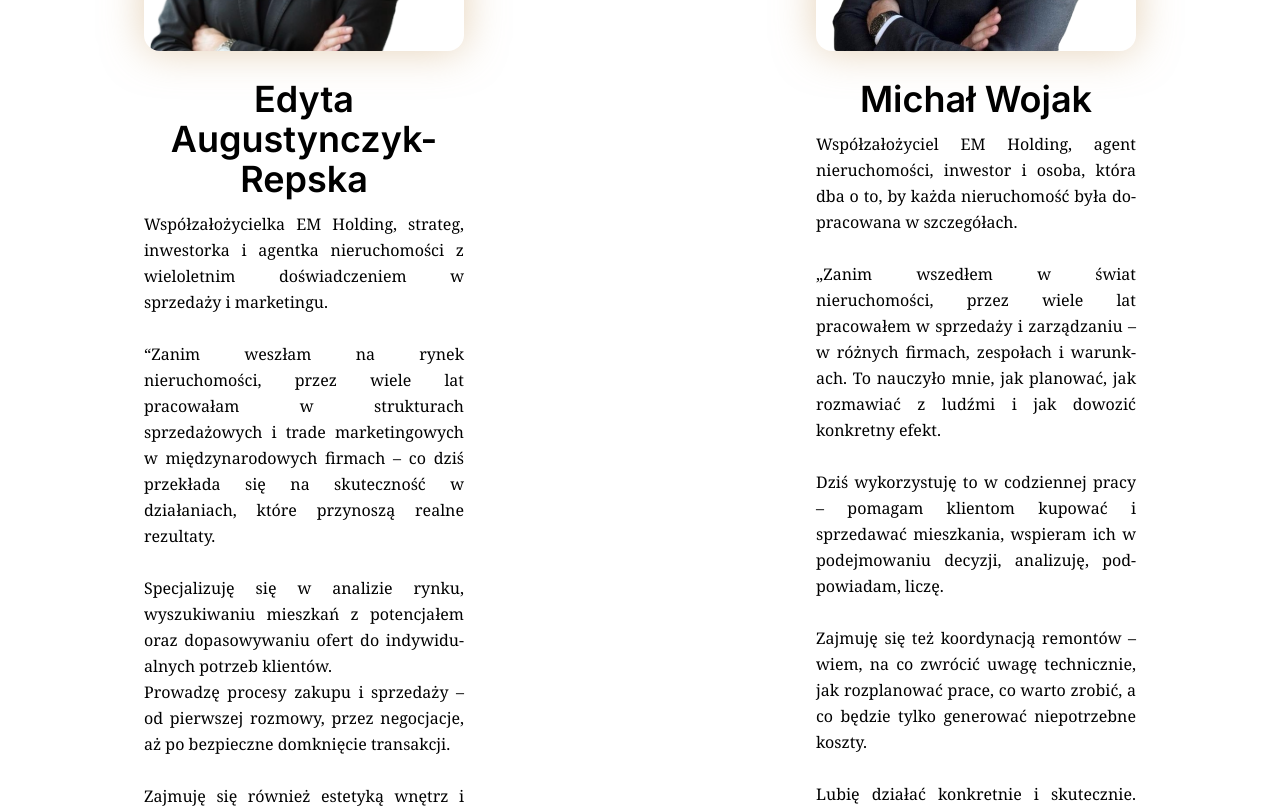
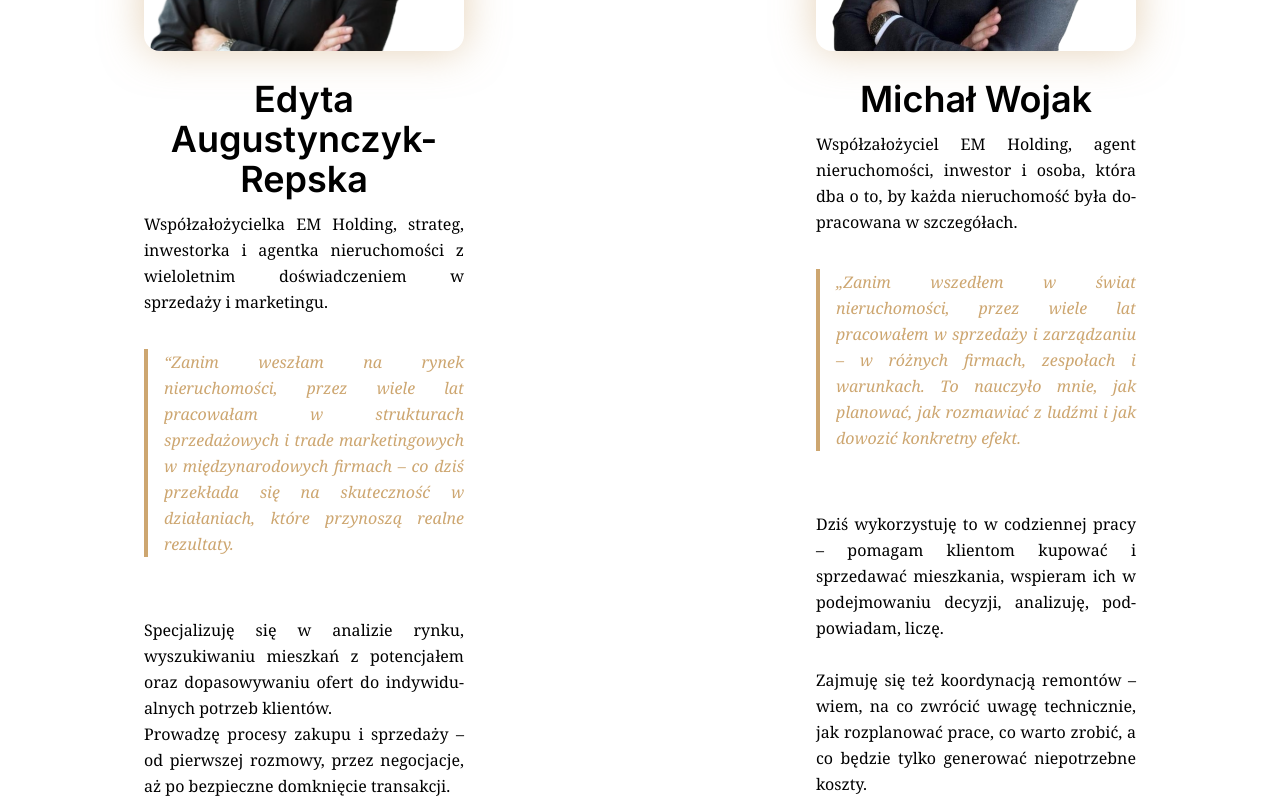
Before and after one commit to karol-wojak/real_estate_website, a React (Vite) app: page / in a window 1280 px wide. Shown: the part 4660-5468 px from the top of the page. Built offline with nearby package versions, Linux system fonts and the light colour scheme.

Commit message:
Update AboutUs page: improve text formatting and readability for better presentation

```diff
--- a/src/pages/AboutUs.jsx
+++ b/src/pages/AboutUs.jsx
@@ -19,7 +19,7 @@ const AboutUsPage = () => (
                 <li className="flex items-start gap-2"><span>🔸</span><span>Działamy aktywnie – pozyskujemy klientów, analizujemy rynek, planujemy i realizujemy.</span></li>
                 <li className="flex items-start gap-2"><span>🔸</span><span>Na każdym etapie procesu jesteśmy Twoim partnerem, nie tylko pośrednikiem.</span></li>
             </ul>
-            <p>Powiedz, czego potrzebujesz – a my znajdziemy najlepsze rozwiązanie.</p>
+            <p>Powiedz, czego potrzebujesz – a my znajdziemy najlepsze&nbsp;rozwiązanie.</p>
         </div>
         <div className="grid grid-cols-1 md:grid-cols-2 gap-32">
             <div className="flex flex-col items-center">
@@ -32,18 +32,19 @@ const AboutUsPage = () => (
                     />
                 </div>
                 <div className="max-w-xs w-full">
-                    <h3 className="text-2xl sm:text-3xl md:text-4xl font-semibold mb-3 mt-3 text-center break-words">Edyta Augustynczyk-Repska
-</h3>
+                    <h3 className="text-2xl sm:text-3xl md:text-4xl font-semibold mb-3 mt-3 text-center break-words">Edyta Augustynczyk-Repska</h3>
                     <p className="text-black font-serif text-justify leading-relaxed space-y-2 break-words hyphens-auto">
                         Współzałożycielka EM Holding, strateg, inwestorka i agentka nieruchomości z wieloletnim doświadczeniem w sprzedaży i marketingu.<br/><br/>
-  “Zanim weszłam na rynek nieruchomości, przez wiele lat pracowałam w strukturach sprzedażowych i trade marketingowych w międzynarodowych firmach – co dziś przekłada się na skuteczność w działaniach, które przynoszą  realne rezultaty.
+                        <span className="italic text-[#cda670] border-l-4 border-[#cda670] pl-4 mt-2 block">
+                            “Zanim weszłam na rynek nieruchomości, przez wiele lat pracowałam w strukturach sprzedażowych i trade marketingowych w międzynarodowych firmach – co dziś przekłada się na skuteczność w działaniach, które przynoszą realne rezultaty.
+                        </span>
                         <br/><br/>
                         Specjalizuję się w analizie rynku, wyszukiwaniu mieszkań z potencjałem oraz dopasowywaniu ofert do indywidualnych potrzeb klientów.<br/>
                         Prowadzę procesy zakupu i sprzedaży – od pierwszej rozmowy, przez negocjacje, aż po bezpieczne domknięcie transakcji.
                         <br/><br/>
                         Zajmuję się również estetyką wnętrz i koncepcjami wykończenia – wiem, jak przygotować nieruchomość, by działała zarówno wizualnie, jak i inwestycyjnie.<br/><br/>
                         Łączę wiedzę rynkową z praktyką inwestorską – potrafię myśleć jak kupujący, jak właściciel i jak inwestor jednocześnie.<br/><br/>
-  Działam z wyczuciem, planem i zaangażowaniem – bo wiem, że zaufanie klientów buduje się działaniem, nie słowami”.
+                        Działam z wyczuciem, planem i zaangażowaniem – bo wiem, że zaufanie klientów buduje się działaniem,&nbsp;nie&nbsp;słowami”.
                     </p>
                 </div>
             </div>
@@ -60,13 +61,15 @@ const AboutUsPage = () => (
                     <h3 className="text-2xl sm:text-3xl md:text-4xl font-semibold mb-3 mt-3 text-center break-words">Michał Wojak</h3>
                     <p className="text-black font-serif text-justify leading-relaxed space-y-2 break-words hyphens-auto">
                         Współzałożyciel EM Holding, agent nieruchomości, inwestor i osoba, która dba o to, by każda nieruchomość była dopracowana w szczegółach.<br/><br/>
+                        <span className="italic text-[#cda670] border-l-4 border-[#cda670] pl-4 mt-2 block">
                             „Zanim wszedłem w świat nieruchomości, przez wiele lat pracowałem w sprzedaży i zarządzaniu – w różnych firmach, zespołach i warunkach. To nauczyło mnie, jak planować, jak rozmawiać z ludźmi i jak dowozić konkretny efekt.
+                        </span>
                         <br/><br/>
                         Dziś wykorzystuję to w codziennej pracy – pomagam klientom kupować i sprzedawać mieszkania, wspieram ich w podejmowaniu decyzji, analizuję, podpowiadam, liczę.
                         <br/><br/>
                         Zajmuję się też koordynacją remontów – wiem, na co zwrócić uwagę technicznie, jak rozplanować prace, co warto zrobić, a co będzie tylko generować niepotrzebne koszty.
                         <br/><br/>
-  Lubię działać konkretnie i skutecznie. Mieszkanie to nie tylko ściany – to strategia, liczby i emocje. A ja dbam o to, żeby wszystko się w tym zgadzało.”
+                        Lubię działać konkretnie i skutecznie. Mieszkanie to nie tylko ściany – to strategia, liczby i emocje. A ja dbam o to, żeby wszystko się w&nbsp;tym&nbsp;zgadzało.”
                     </p>
                 </div>
             </div>
```
Lines whose indentation alone changed are shown as unchanged.
